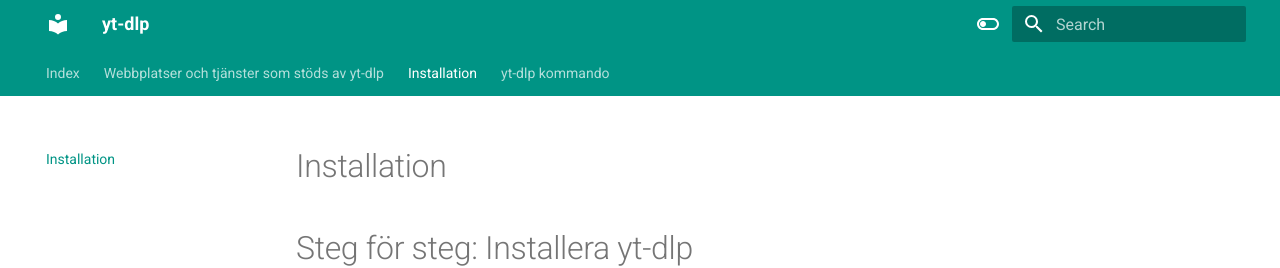
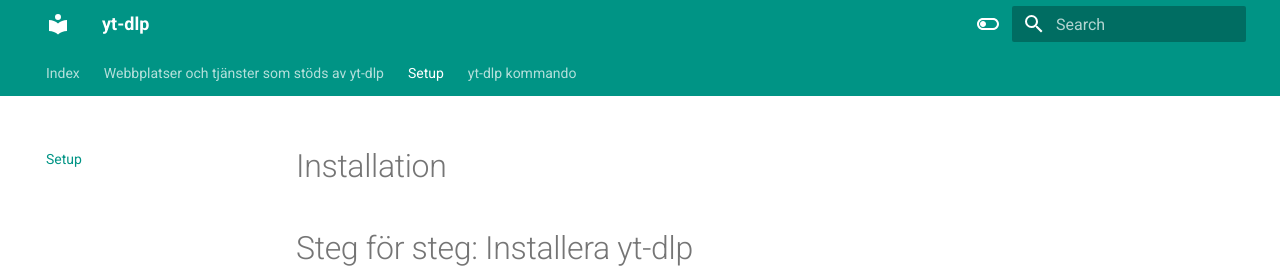
Before and after one commit to wahlstrommm/yt-dlp, an MkDocs documentation site: the page built from docs/setup.md, in a window 1280 px wide and 900 px high. Shown: the top 268 px of the window. Built offline with MkDocs 1.6.1 and Material for MkDocs 9.7.7, drawn with Linux system fonts in a browser that asks for light colours.

Commit message:
Updated setup

```diff
--- a/docs/setup.md
+++ b/docs/setup.md
@@ -1,3 +1,8 @@
+---
+title: "Setup"
+password: "setup_password"
+---
+
 # Installation
 
 # Steg för steg: Installera yt-dlp
```
